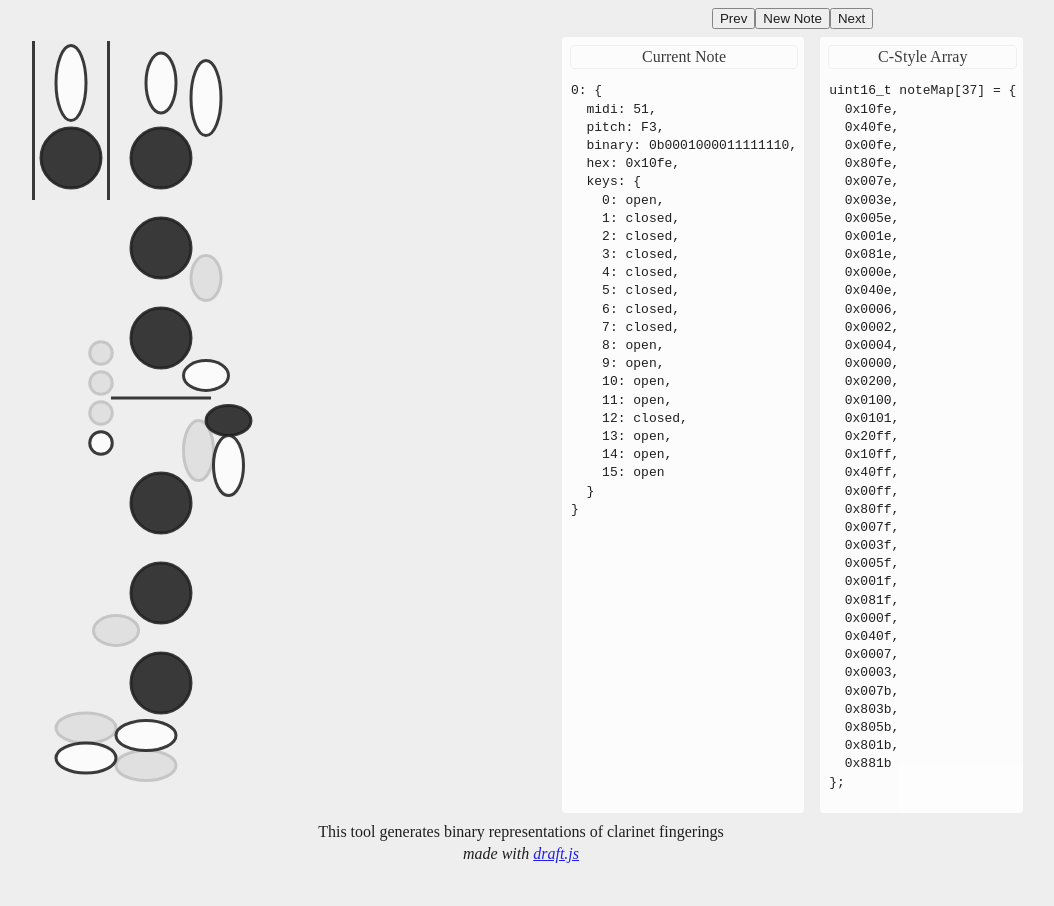
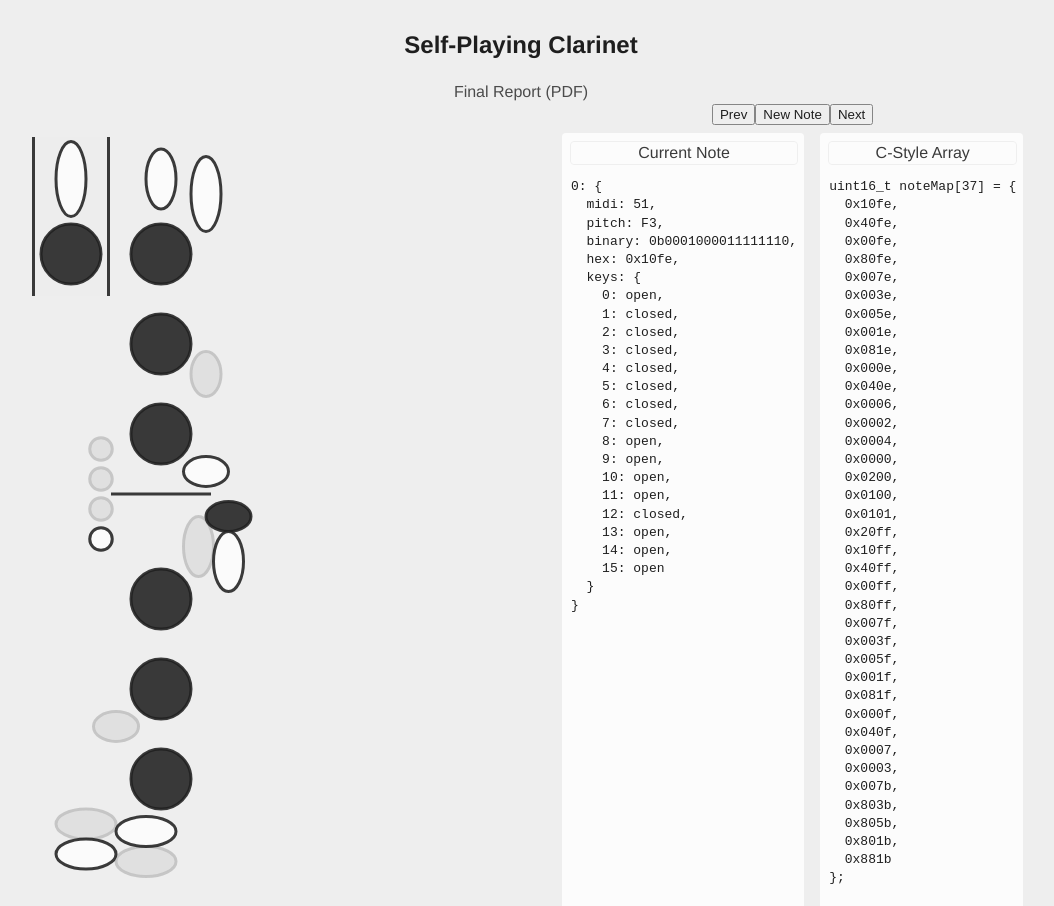
Before and after one commit to 0xdec/ECE395-Clarinet, a plain HTML site: page index.html in a window 1280 px wide. Shown: the top 906 px of the page, without its empty margins (119-1173 px from the left). Before the commit the page ends 873 px from the top, so only its background shows below. Drawn offline with Linux system fonts and the light colour scheme.

Commit message:
Add title and link to final report

```diff
--- a/index.html
+++ b/index.html
@@ -21,10 +21,16 @@
       background: #eee;
       opacity: 0.87;
       line-height: 1.4;
+      font-family: Helvetica, Arial, sans-serif;
 
       margin: 0;
       padding: 8px;
       box-sizing: border-box;
+    }
+
+    a {
+      color: #333;
+      text-decoration: none;
     }
 
     .flex {
@@ -60,6 +66,11 @@
 </head>
 
 <body>
+  <div class="flex column center">
+    <h2>Self-Playing Clarinet</h2>
+    <a href="report.pdf">Final Report (PDF)</a>
+  </div>
+
   <div class="flex row around">
     <div id="container"></div>
     <div>
```
